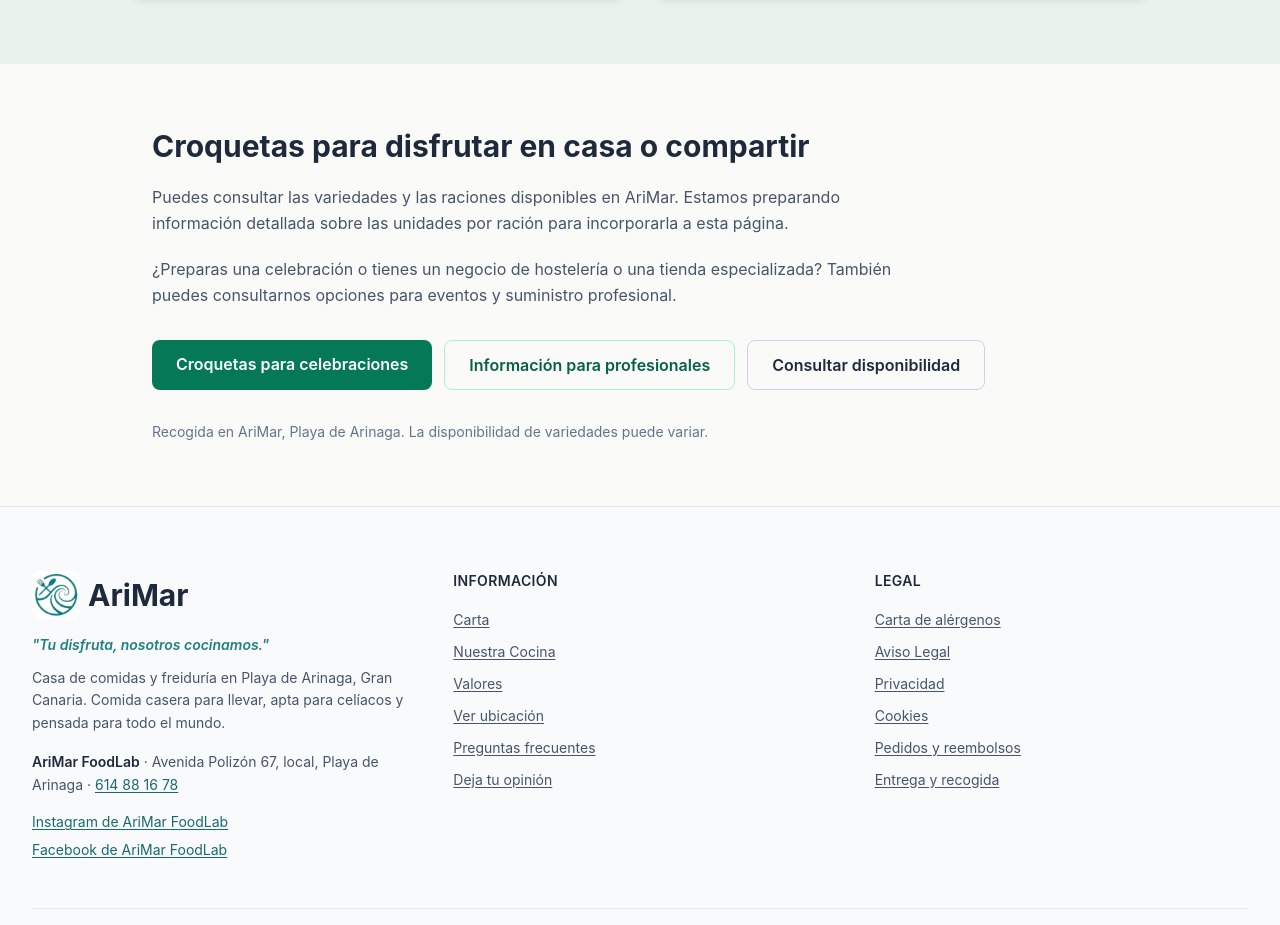
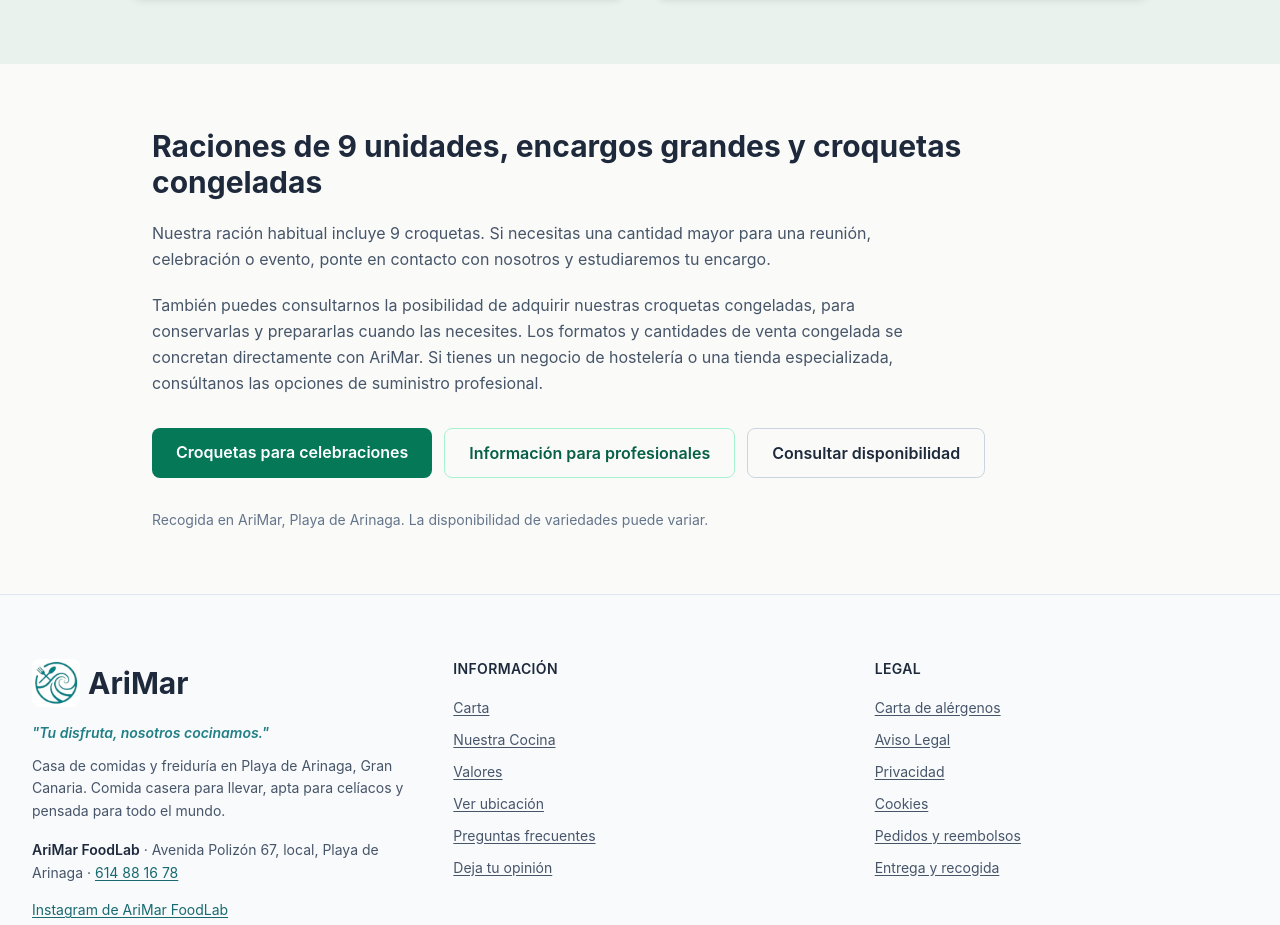
Before and after one commit to talaverilla85/ArimarWeb, a Next.js app: page /croquetas-sin-gluten-gran-canaria in a window 1280 px wide. Shown: the part 2024-2949 px from the top of the page. Built offline with nearby package versions, Linux system fonts and the light colour scheme.

Commit message:
Specify nine-croquette portions, larger orders and frozen product inquiries

```diff
--- a/app/croquetas-sin-gluten-gran-canaria/page.tsx
+++ b/app/croquetas-sin-gluten-gran-canaria/page.tsx
@@ -49,9 +49,9 @@
       </div>
     </section>
     <section className="max-w-5xl mx-auto px-6 py-16">
-      <h2 className="text-3xl font-bold mb-5">Croquetas para disfrutar en casa o compartir</h2>
-      <p className="text-slate-600 max-w-3xl leading-relaxed mb-5">Puedes consultar las variedades y las raciones disponibles en AriMar. Estamos preparando información detallada sobre las unidades por ración para incorporarla a esta página.</p>
-      <p className="text-slate-600 max-w-3xl leading-relaxed mb-8">¿Preparas una celebración o tienes un negocio de hostelería o una tienda especializada? También puedes consultarnos opciones para eventos y suministro profesional.</p>
+      <h2 className="text-3xl font-bold mb-5">Raciones de 9 unidades, encargos grandes y croquetas congeladas</h2>
+      <p className="text-slate-600 max-w-3xl leading-relaxed mb-5">Nuestra ración habitual incluye 9 croquetas. Si necesitas una cantidad mayor para una reunión, celebración o evento, ponte en contacto con nosotros y estudiaremos tu encargo.</p>
+      <p className="text-slate-600 max-w-3xl leading-relaxed mb-8">También puedes consultarnos la posibilidad de adquirir nuestras croquetas congeladas, para conservarlas y prepararlas cuando las necesites. Los formatos y cantidades de venta congelada se concretan directamente con AriMar. Si tienes un negocio de hostelería o una tienda especializada, consúltanos las opciones de suministro profesional.</p>
       <div className="flex flex-wrap gap-3">
         <Link href="/comida-para-eventos-gran-canaria" className="rounded-lg bg-emerald-700 text-white px-6 py-3 font-semibold">Croquetas para celebraciones</Link>
         <Link href="/profesionales" className="rounded-lg border border-emerald-200 px-6 py-3 font-semibold text-emerald-800">Información para profesionales</Link>
```
